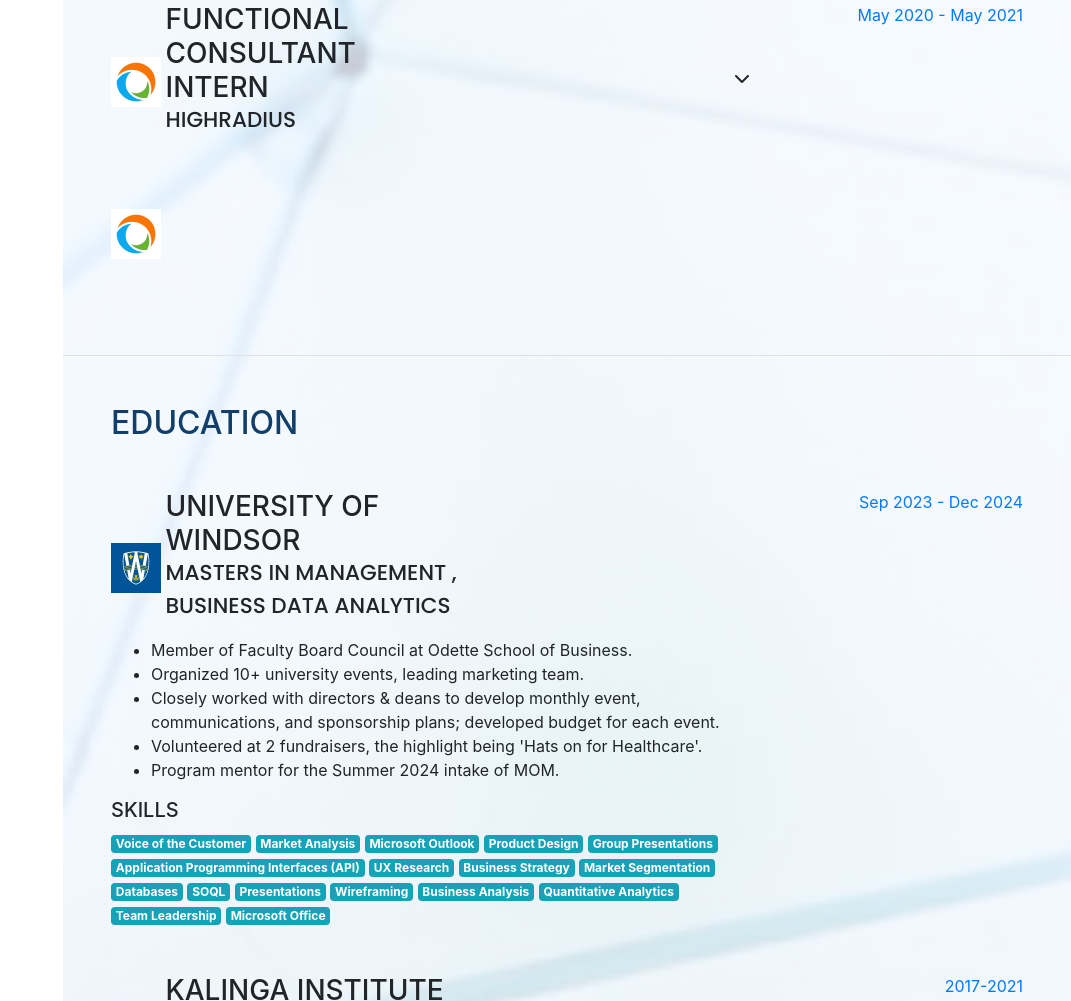
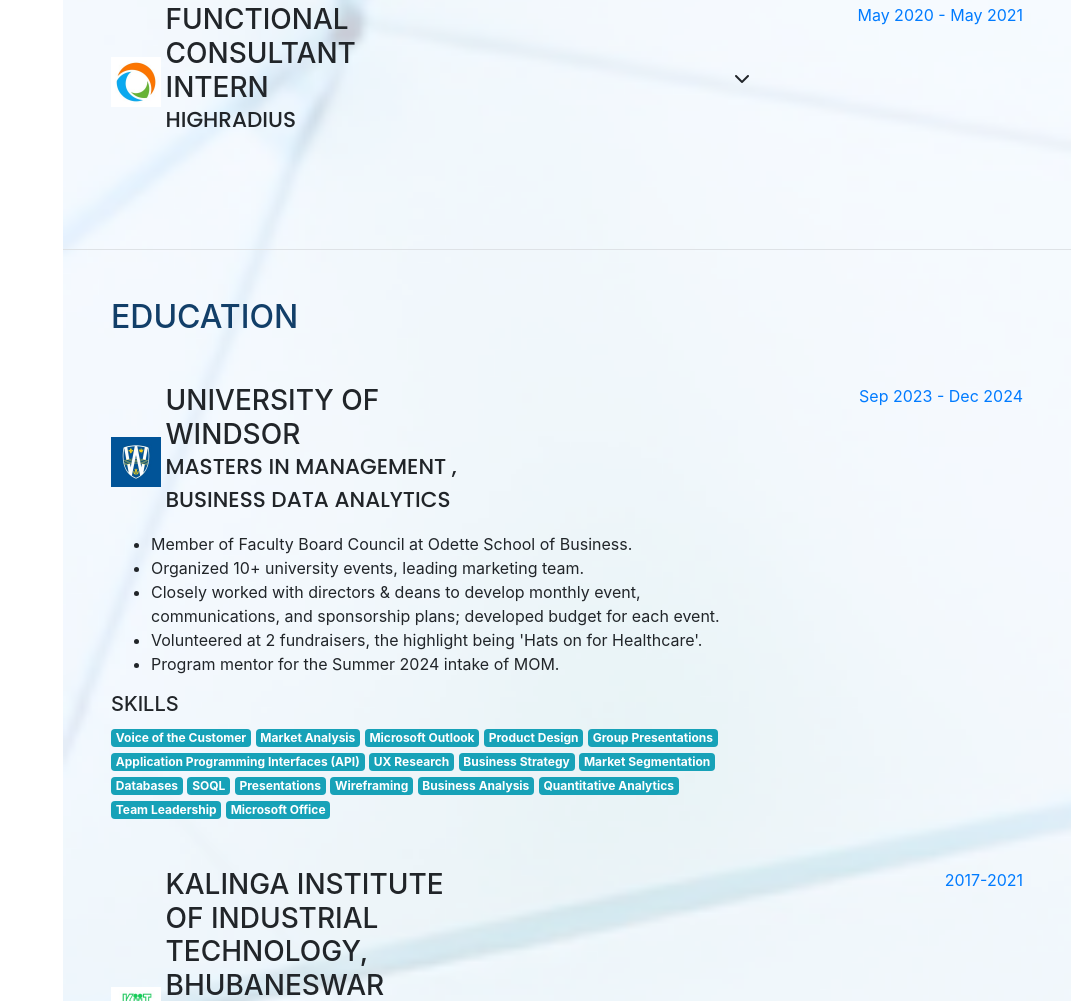
Before and after one commit to Shreyasee1999/Shreyasee-Paul, a website with bundled scripts: page index.html in a window 1280 px wide. Shown: the part 1715-2716 px from the top of the page, without its empty margins (209-1280 px from the left). Built offline with nearby package versions, Linux system fonts and the light colour scheme; a web font is replaced by a local one.

Commit message:
Update index.html
removed hrc logo

```diff
--- a/index.html
+++ b/index.html
@@ -202,18 +202,6 @@
             </div>
           </div>
 
-          <div class="resume-item d-flex flex-column flex-md-row mb-5">
-            <div class="resume-content mr-auto  w-100">
-              <div class="row">
-                <div class="col-1" data-aos="fade-up">
-                  <img src="./img/highradius_logo.jpeg" class="mt-2" width="50px" height="50px" alt="accenture logo">
-                </div>
-                <div class="col-6" data-aos="fade-up">
-                </div>
-                <i class="fas fa-chevron-down toggle-icon"></i>
-              </div>
-            </div>
-          </div>
 
         </div>
 
```
